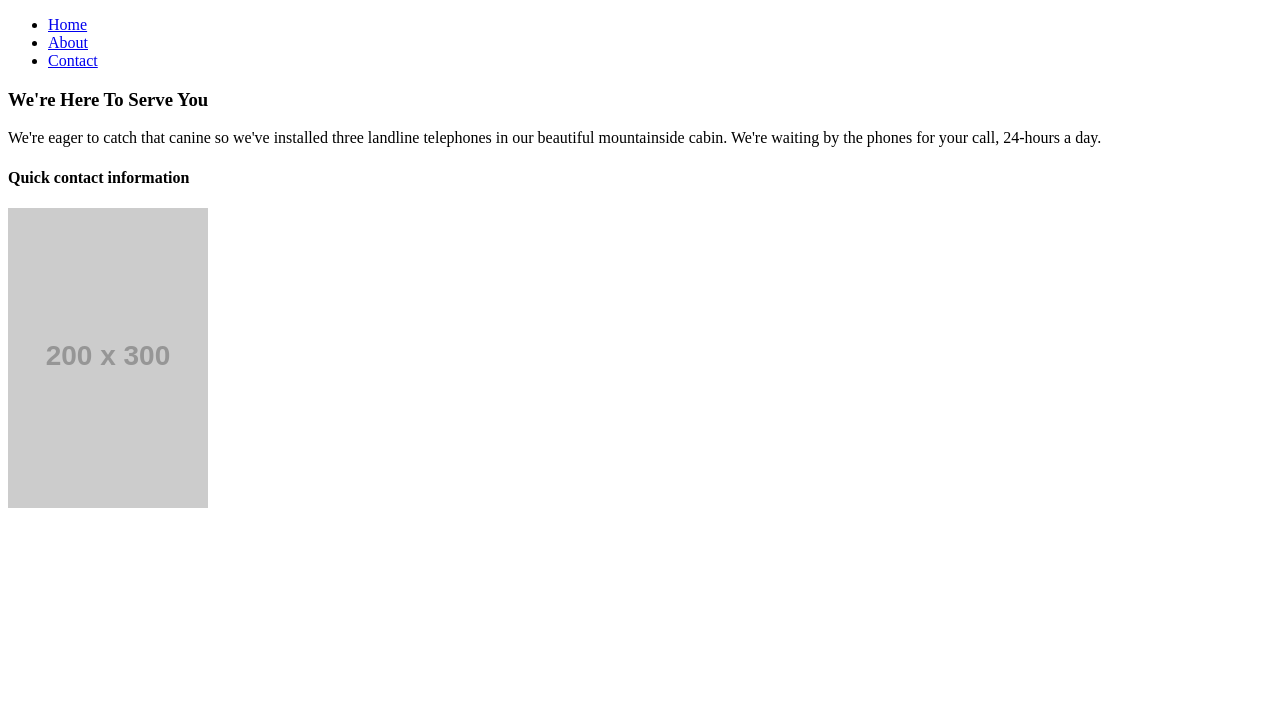
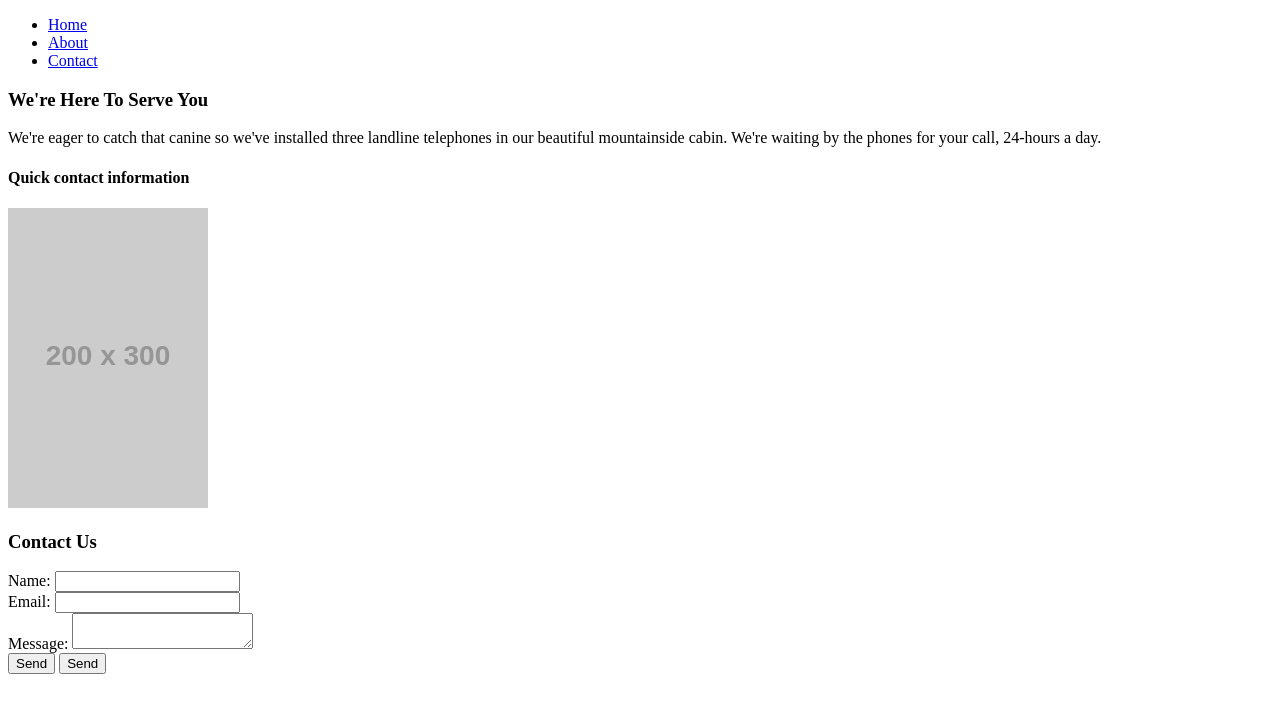
Before and after one commit to matthewhowland/simple_page, a website: page public/html/contact.html in a window 1280 px wide. Drawn offline with Linux system fonts and the light colour scheme; placeholder pictures from the web are drawn by us.

Commit message:
added a basic contact form and stubbed out the server route

```diff
--- a/public/html/contact.html
+++ b/public/html/contact.html
@@ -17,33 +17,39 @@
         </li>
       </ul>
     </div>
-    <!-- end of navigation -->
 
     <!-- heading -->
     <div>
-      <h3>
-        We're Here To Serve You
-      </h3>
-      <p>
-        We're eager to catch that canine so we've installed three landline telephones in our beautiful mountainside cabin. We're waiting
-        by the phones for your call, 24-hours a day.
-      </p>
+      <h3>We're Here To Serve You</h3>
+      <p>We're eager to catch that canine so we've installed three landline telephones in our beautiful mountainside cabin. We're waiting
+        by the phones for your call, 24-hours a day.</p>
     </div>
-    <!-- /heading -->
 
-    <!-- paragraph -->
+    <!-- quick contact information -->
     <div>
-      <h4>
-        Quick contact information
-      </h4>
+      <h4>Quick contact information</h4>
     </div>
-    <!-- /paragraph -->
 
-    <!-- form or images on right side -->
+    <!-- contact form -->
     <div>
       <img src="http://placehold.it/200x300" alt="placeholder image">
     </div>
-    <!-- /form or images on right side -->
+    <div>
+      <form action="/contact" method='POST'>
+        <h3>Contact Us</h3>
+        <label for="name">Name:</label>
+        <input type="text" name='name' required>
+        <br>
+        <label for="email">Email:</label>
+        <input type="email" name='email' required>
+        <br>
+        <label for="message">Message:</label>
+        <textarea name="message" row='5' cols='20' required></textarea>
+        <br>
+        <button type='submit'>Send</button>
+        <input type="submit" value='Send' required>
+      </form>
+    </div>
 
   </body>
 </html>
```
Also changed, not shown: index.js (+10 -0 lines).
